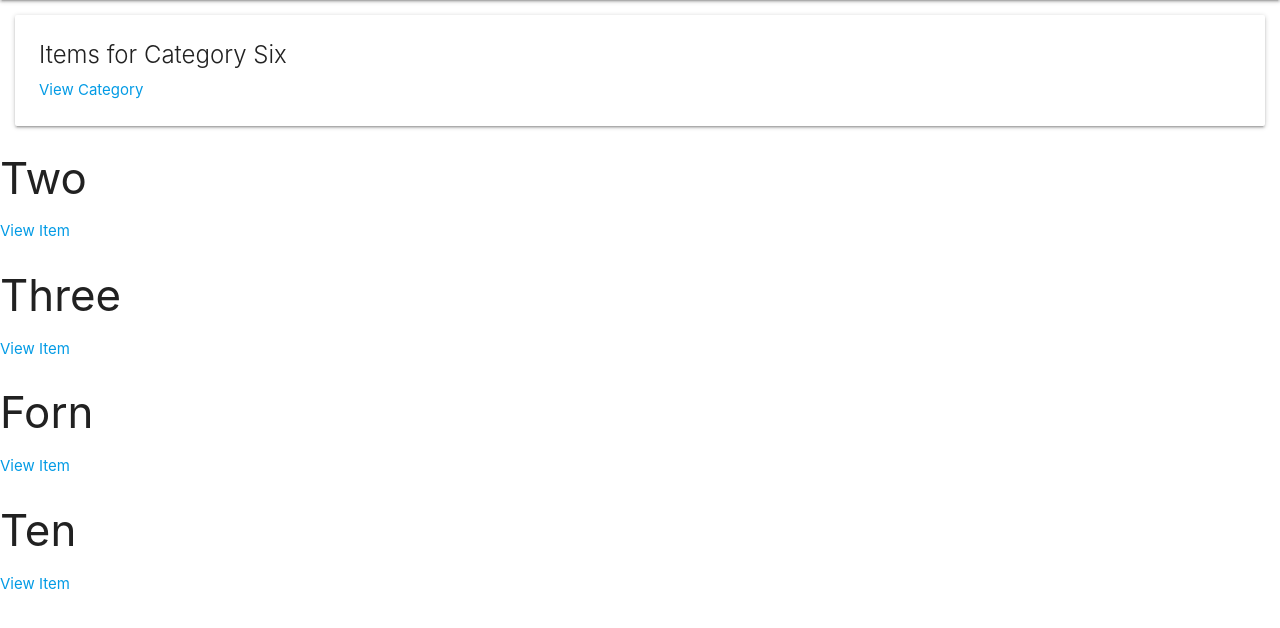
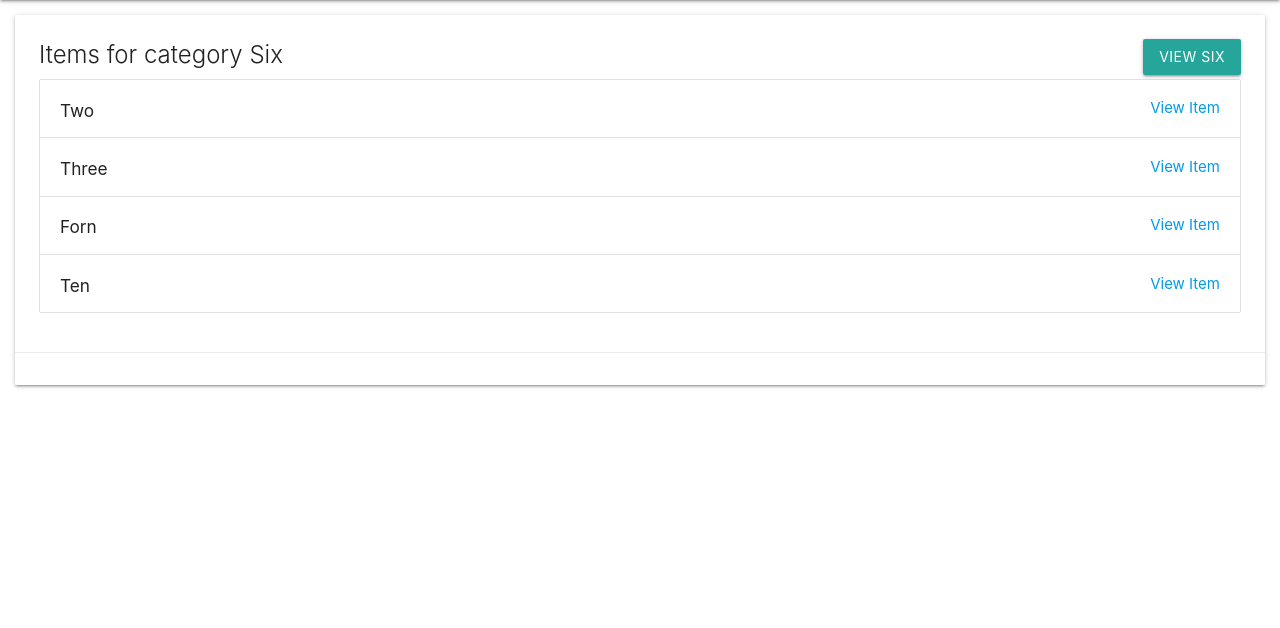
Before and after one commit to btyy77c/python_flask, a Flask app: a page that uses templates/items/index.html in a window 1280 px wide. Shown: the part 64-692 px from the top of the page. Run offline with Flask 2, Linux system fonts and the light colour scheme; data comes from the database, SQL or seed files in the repository; both versions use the stored data as it was after the commit; some libraries are stand-ins or nearby versions.

Commit message:
Added Category Index Styles

```diff
--- a/templates/items/index.html
+++ b/templates/items/index.html
@@ -3,32 +3,37 @@
 {% block content %}
   <div class="card">
     <div class="card-content">
-      <span class="card-title">Items for Category {{ category.name }}</span>
+      <a class="btn waves-effect waves-light right"
+         href="{{ url_for('CategoryShow', name=category.name) }}">
+        View {{ category.name }}
+      </a>
+      <span class="card-title">Items for category {{ category.name }}</span>
 
-      <a href="{{ url_for('CategoryShow', name=category.name) }}"><p>View Category</p></a>
-    </div>
+      <ul class="collection">
+        {% for item in items %}
+          <li class="collection-item">
+            <h6>{{ item.title }}</h6>
+
+            <a href="{{ url_for('ItemShow', title=item.title) }}"><p>View Item</p></a>
+          </li>
+        {% endfor %}
+      </ul>
     </div>
 
-
-
+    <div class="card-action">
       <div id='createItem' class='hidden'>
         <form>
+          <input type="hidden" name="category_id" value="{{ category.id }}">
           <input type="text" aria-label="Item Title" name="title" placeholder="Item Title">
-      <input type="hidden" name="category_id" value="{{ category.id }}">
 
           <textarea aria-label="Item Description" name="description" placeholder="Item Description"></textarea>
 
-      <button>Add new item to category {{ category.name }}</button>
+          <button class="btn waves-effect waves-light">
+            Create New Item
+          </button>
         </form>
         <p id='itemErrors'></p>
       </div>
-
-  <div class='catgeory-index-list'>
-    {% for item in items %}
-      <h3>{{ item.title }}</h3>
-      <a href="{{ url_for('ItemShow', title=item.title) }}">
-        <p>View Item</p>
-      </a>
-    {% endfor %}
+    </div>
   </div>
 {% endblock %}
```
Also changed, not shown: database/catalog.db. Lines whose indentation alone changed are shown as unchanged.
